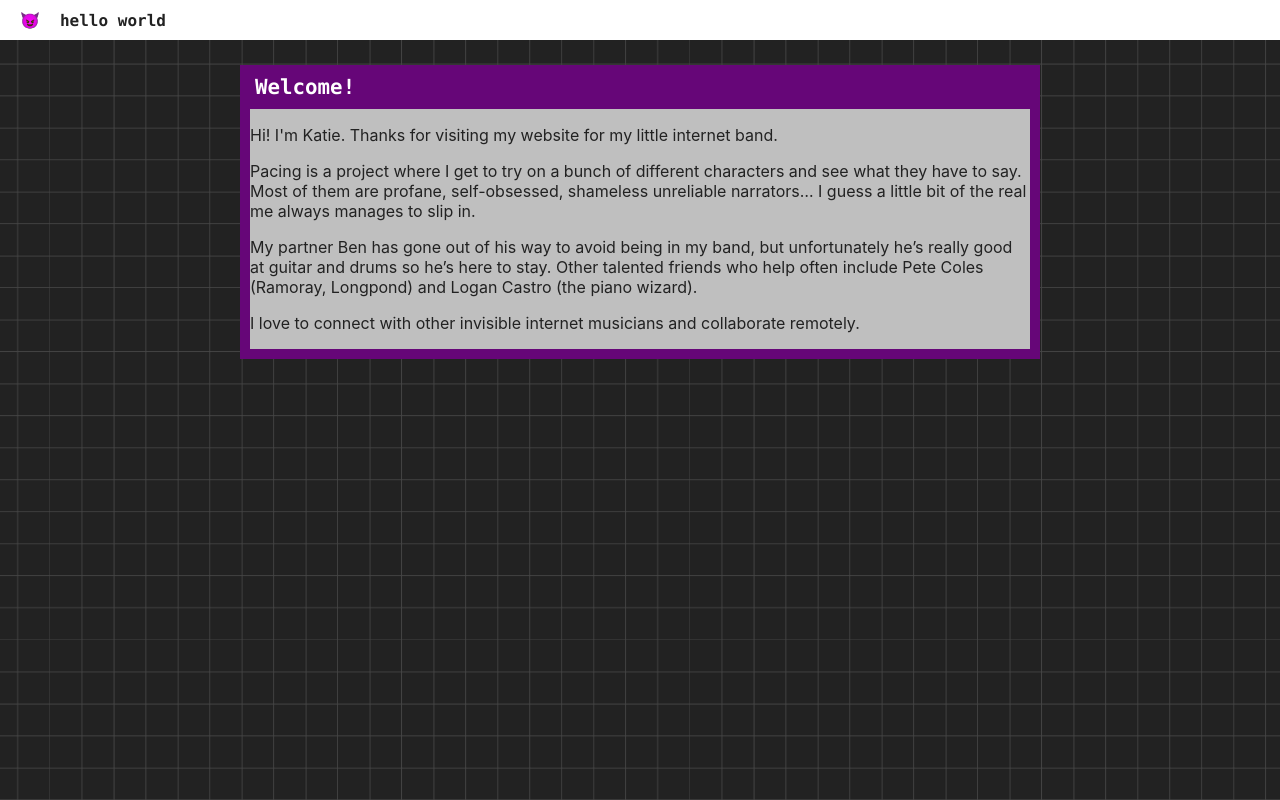
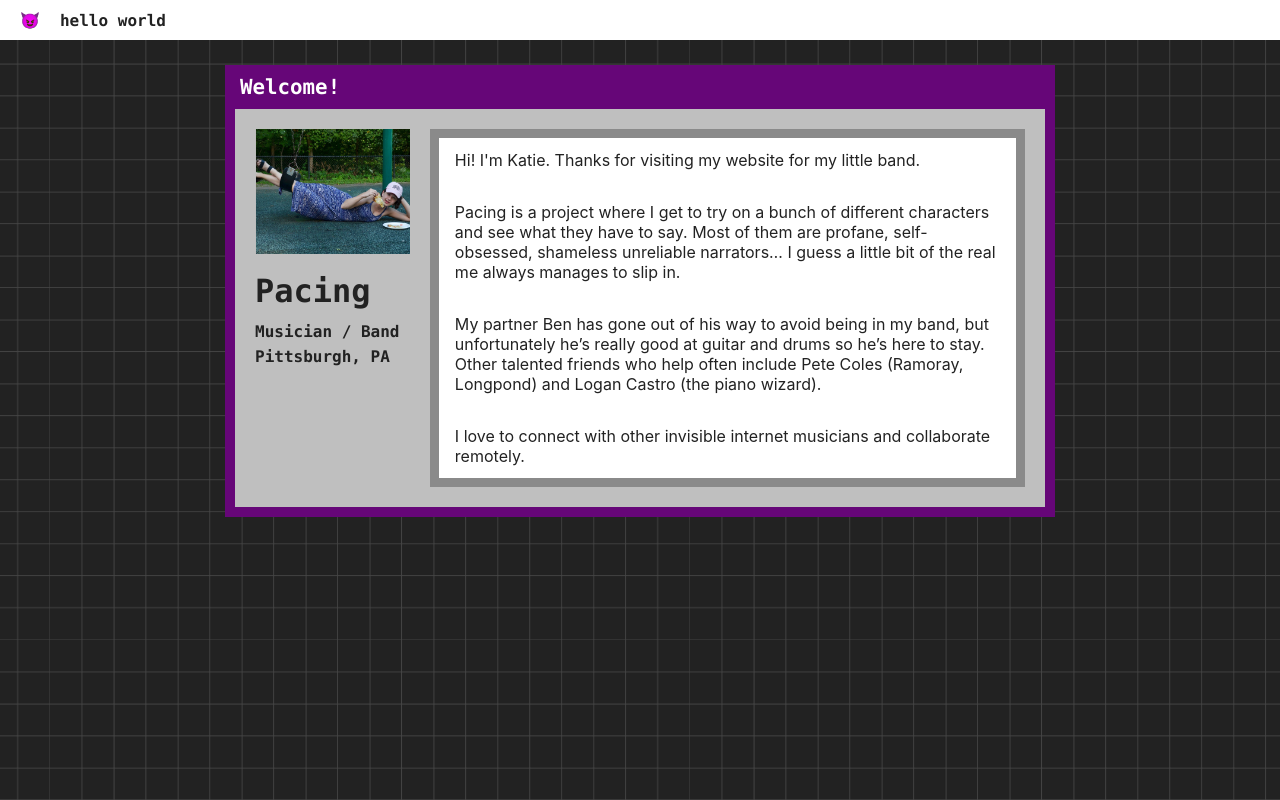
Before and after one commit to kaitlinmctigue/pacingmusic, a React (Create React App) app: page / in a window 1280 px wide. Built offline with nearby package versions, Linux system fonts and the light colour scheme.

Commit message:
homepage

```diff
--- a/src/Homepage.js
+++ b/src/Homepage.js
@@ -1,12 +1,21 @@
 import './Homepage.scss';
 import WindowBlock from './components/WindowBlock/WindowBlock';
+import headshot from './images/headshot.png';
 
 function Homepage() {
     return (
         <div className="Homepage">
             <WindowBlock header={'Welcome!'}>
-                <div className={'test'}>
-                    <p>Hi! I'm Katie. Thanks for visiting my website for my little internet band.</p>
+                <div className={'intro'}>
+                    <div className={'intro-pic'}>
+                        <img src={headshot} className={'intro-pic--pic'}/>
+                        <div className={'intro-pic__name'}>Pacing</div>
+                        <div className={'intro-pic__desc'}>Musician / Band</div>
+                        <div className={'intro-pic__desc'}>Pittsburgh, PA</div>
+                    </div>
+                    <div className={'intro-text-box'}>
+                        <div>
+                            <p>Hi! I'm Katie. Thanks for visiting my website for my little band.</p>
                             <p>
                                 Pacing is a project where I get to try on a bunch of different characters and see what they have
                                 to say. Most of them are profane, self-obsessed, shameless unreliable narrators… I guess a
@@ -19,6 +28,8 @@ function Homepage() {
                                 I love to connect with other invisible internet musicians and collaborate remotely.
                             </p>
                         </div>
+                    </div>
+                </div>
             </WindowBlock>
         </div>
     );
--- a/src/Homepage.scss
+++ b/src/Homepage.scss
@@ -1,7 +1,7 @@
 @import "vars";
 
 .Homepage {
-  max-width: 800px;
+  max-width: 830px;
   display: flex;
   flex-direction: column;
   justify-content: center;
@@ -10,3 +10,56 @@
   width: 100%;
   padding: 25px 0;
 }
+
+.intro {
+  display: flex;
+  flex-direction: row;
+  flex-wrap: nowrap;
+  justify-content: flex-start;
+  align-items: flex-start;
+
+  $padding: 20px;
+
+  * {
+    display: flex;
+  }
+
+  .intro-pic {
+    display: flex;
+    flex-grow: 1;
+    flex-flow: column wrap;
+    padding: $padding;
+    font-family: $font-headers;
+    font-weight: bold;
+
+    &--pic {
+      width: 100%;
+    }
+
+    &__name {
+      font-family: $font-headers;
+      font-size: 2em;
+      margin: 18px 0 12px;
+    }
+
+    &__desc {
+      font-family: $font-headers;
+      margin-bottom: 6px;
+    }
+  }
+
+  .intro-text-box {
+    display: flex;
+    flex-grow: 3;
+    flex-flow: column wrap;
+    padding: $padding $padding $padding 0;
+
+    div {
+      display: flex;
+      flex-flow: column wrap;
+      padding: 5px 25px;
+      background: $white;
+      box-shadow: inset 0px 0px 0px 9px #22222287;
+    }
+  }
+}
--- a/src/_vars.scss
+++ b/src/_vars.scss
@@ -1,12 +1,15 @@
 $black: #222;
 $white: #fff;
-$grey: #bfbfbf;
+$grey-light: #bfbfbf;
+$grey-mid: #bfbfbf;
 $brand-primary: #660678;
+$brand-blue: #0034BB;
+$brand-green: #3B8964;
 
 $bg-app-header: $white;
 $text-headers: #fff;
 $text-body: $black;
-$window-bg: $grey;
+$window-bg: $grey-light;
 
 $font-body: -apple-system, BlinkMacSystemFont, 'Segoe UI', 'Roboto', 'Oxygen',
 'Ubuntu', 'Cantarell', 'Fira Sans', 'Droid Sans', 'Helvetica Neue';
--- a/src/components/WindowBlock/WindowBlock.js
+++ b/src/components/WindowBlock/WindowBlock.js
@@ -18,7 +18,7 @@ import './WindowBlock.scss';
 class WindowBlock extends Component {
     render() {
         return (
-            <div className="WindowBlock">
+            <div className={'WindowBlock' + ' ' + this.props.color}>
                 <div className="WindowBlock__header">
                     <h1>
                         {this.props.header}
@@ -33,11 +33,13 @@ class WindowBlock extends Component {
 }
 
 WindowBlock.propTypes = {
-    header: PropTypes.string
+    header: PropTypes.string,
+    color: PropTypes.string
 };
 
 WindowBlock.defaultProps = {
-    header: 'Header'
+    header: 'Header',
+    color: 'purple'
 };
 
 export default WindowBlock;
--- a/src/components/WindowBlock/WindowBlock.scss
+++ b/src/components/WindowBlock/WindowBlock.scss
@@ -1,10 +1,18 @@
 @import "../../vars";
+
+@mixin color($color) {
+  .WindowBlock__header {
+    background: $color;
+  }
+  .WindowBlock__body {
+    border-color: $color;
+  }
+}
 
 .WindowBlock {
   text-align: left;
 
   &__header {
-    background: $brand-primary;
     color: $text-headers;
     font-family: $font-headers;
     padding: 10px 10px 0 15px;
@@ -17,8 +25,20 @@
 
   &__body {
     background: $window-bg;
-    border: 10px solid $brand-primary;
+    border: 10px solid;
     font-family: $font-body;
     font-weight: normal;
   }
+
+  &.purple {
+    @include color($brand-primary);
+  }
+
+  &.blue {
+    @include color($brand-blue);
+  }
+
+  &.green {
+    @include color($brand-green);
+  }
 }
```
Also changed, not shown: src/images/headshot.png (added). Lines whose indentation alone changed are shown as unchanged.
